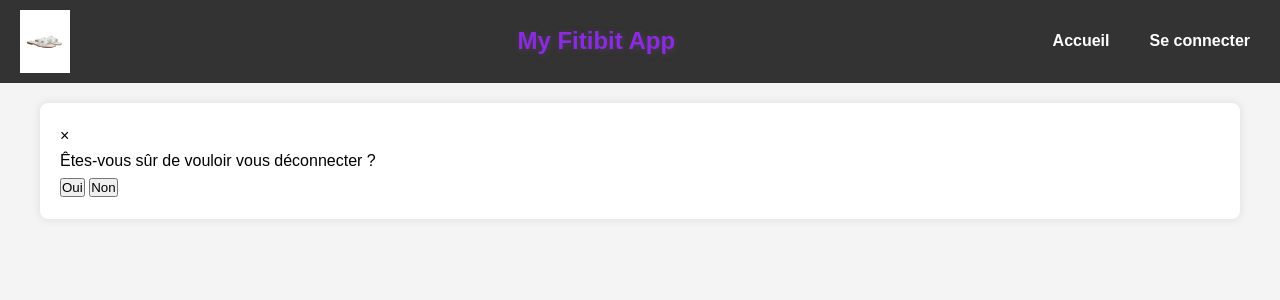
After one commit to julesbock/2024_2025__lndb_friendlystep_gp6, a Flask app: page /logout_confirmation in a window 1280 px wide. The commit adds this page. Shown: the top 300 px of the page. Run offline with Flask 3, Linux system fonts and the light colour scheme.

Commit message:
changement de mise en page
toujours en cours

```diff
--- a/brouillon_adrien/app.py
+++ b/brouillon_adrien/app.py
@@ -1,11 +1,11 @@
 from flask import Flask, render_template, request, redirect, url_for, session
-# import datetime
+import datetime
 
 app = Flask(__name__)
 app.secret_key = "02458d8b8e67adc5966be5f1b3e109341e2507abfd007fa2785cde99996611e5"
 @app.route('/')
-def index():
-    return render_template("index.html")
+def homepage():
+    return render_template("homepage.html")
 
 users = [
     {"nom" : 'admin', "mdp":"1234"},
@@ -14,13 +14,13 @@ users = [
 ]
 
 
-# @app.route("/heure")
-# def heure():
-#     date_heure = datetime.datetime.now()
-#     h = date_heure.hour
-#     m = date_heure.minute
-#     s = date_heure.second
-#     return render_template("heure.html", heure=h, minute=m, seconde=s)
+@app.route("/heure")
+def heure():
+    date_heure = datetime.datetime.now()
+    h = date_heure.hour
+    m = date_heure.minute
+    s = date_heure.second
+    return render_template("heure.html", heure=h, minute=m, seconde=s)
 
 # liste_eleves = [
 #     {"nom" : 'Dupont', "prenom": 'Jean', "classe" : '2A'},
@@ -57,7 +57,7 @@ def login():
             print('utilisateur trouvé')
             session["name_user"] = user['nom']
             print(session)
-            return redirect(url_for('index'))
+            return redirect(url_for('homepage'))
         else:
             print('utilisateur inconnu')
             return redirect(request.url)
@@ -65,7 +65,7 @@ def login():
     else:
         print(session)
         if "name_user" in session:
-            return redirect(url_for('index'))
+            return redirect(url_for('homepage'))
         return render_template("login.html")
 
 @app.route('/logout')
@@ -75,6 +75,13 @@ def logout():
     print(session)
     return redirect(url_for('login'))
 
+@app.route('/logout_confirmation')
+def logout_confirmation():
+    return render_template("logout_confirmation.html")
+
+@app.route('/formulaire')
+def formulaire():
+    return render_template("formulaire.html")
 
 @app.route('/compteur')
 def compteur():
--- a/brouillon_adrien/static/css/style.css
+++ b/brouillon_adrien/static/css/style.css
@@ -21,6 +21,12 @@ body {
     padding: 10px 20px;
 }
 
+#navbar h1 {
+    color: blueviolet;
+    position: relative;
+    left: 40px;
+    text-shadow: rgba(149, 85, 182, 0.258) 1px 1px 7px;
+}
 #navbar img {
     max-width: 50px;
     height: auto;
@@ -59,6 +65,26 @@ body {
     box-shadow: 0 0 10px rgba(0, 0, 0, 0.1);
 }
 
+#logout_confirmation {
+    position: fixed;
+    top: 50%;
+    left: 50%;
+    transform: translate(-50%, -50%);
+    background-color: white;
+    border: 1px solid #ccc;
+    padding: 20px;
+    box-shadow: 0 4px 8px rgba(0, 0, 0, 0.2);
+    z-index: 1000;
+}
+
+.logout_button {
+    text-decoration: none;
+    padding: 1%;
+    top: 7%;
+    position: relative;
+    left: 34%;
+    margin-left: 3%;
+}
 /* Styles responsives */
 @media (max-width: 768px) {
     #navbar {
--- a/brouillon_adrien/templates/base.html
+++ b/brouillon_adrien/templates/base.html
@@ -9,13 +9,14 @@
 <body>
     <nav id="navbar">
         <img src="{{ url_for('static', filename='img/img_accueil.png') }}" alt="logo" width="50">
+        <h1 id="My-Fitibit-App">My Fitibit App</h1>
         <ul>
             <li>
-                <a href="{{ url_for('index') }}">Accueil</a>
+                <a href="{{ url_for('homepage') }}">Accueil</a>
             </li>
             <li>
                 {% if session ["name_user"] %}
-                    <a href="{{ url_for('logout') }}">Se déconnecter</a>
+                <a href="#" onclick="showLogoutConfirmation()">Se déconnecter</a>
                 {% else %}
                     <a href="{{ url_for('login') }}">Se connecter</a>
                 {% endif %}
@@ -27,5 +28,39 @@
         {% block content %}{% endblock %}
     </div>
 
+    <div id="logout_confirmation" style="display: none;">
+        <p>{{ session['name_user']|title }}, êtes-vous sur de vouloir vous déconnecter ? </p>
+        <a href="{{ url_for('logout') }}"><button class="logout_button" id="yes_logout">Oui</button></a>
+        <button onclick="hideLogoutConfirmation()" class="logout_button" id="no_logout">Non</button>
+    </div>
+    <!-- Chatgpt -->
+    <script>
+        function page_name() {
+            return "Bienvenue sur " + document.title; // Exemple : utilise le titre de la page
+        }
+
+        // Fonction pour mettre à jour dynamiquement une option dans le menu
+        function updateDynamicOption() {
+            const dynamicOption = document.getElementById('dynamic_option');
+            dynamicOption.textContent = page_name(); // Remplace le texte par le résultat de page_name()
+        }
+        // function page_name() {
+        //     const selectMenu = document.getElementById('page_circulation');
+        //     const selectedValue = selectMenu.textContent;
+        // }
+        function navigateToPage() {
+            const selectMenu = document.getElementById('page_circulation');
+            const selectedValue = selectMenu.value; // Gets the `value` of the selected option
+            window.location.href = selectedValue;  // Redirects the browser to the selected URL
+        }
+        function showLogoutConfirmation() {
+            document.getElementById('logout_confirmation').style.display = 'block';
+        }
+
+        function hideLogoutConfirmation() {
+            document.getElementById('logout_confirmation').style.display = 'none';
+        }
+    </script>
+    <!-- Chatgpt -->
 </body>
 </html>
--- /dev/null
+++ b/brouillon_adrien/templates/logout_confirmation.html
@@ -0,0 +1,14 @@
+{% extends "base.html"%}
+
+{% block content%}
+
+<div id="confirmationModal" class="modal">
+    <div class="modal-content">
+        <span class="close">&times;</span>
+        <p>Êtes-vous sûr de vouloir vous déconnecter ?</p>
+        <a href="{{ url_for('logout') }}" id="confirmLogout"><button>Oui</button></a>
+        <button id="cancelLogout">Non</button>
+    </div>
+</div>
+
+{% endblock %}
```
Also changed, not shown: brouillon_adrien/templates/formulaire.html (renamed from brouillon_adrien/templates/formulaires.html, +6 -10 lines), brouillon_adrien/templates/homepage.html (renamed from brouillon_adrien/templates/index.html).
